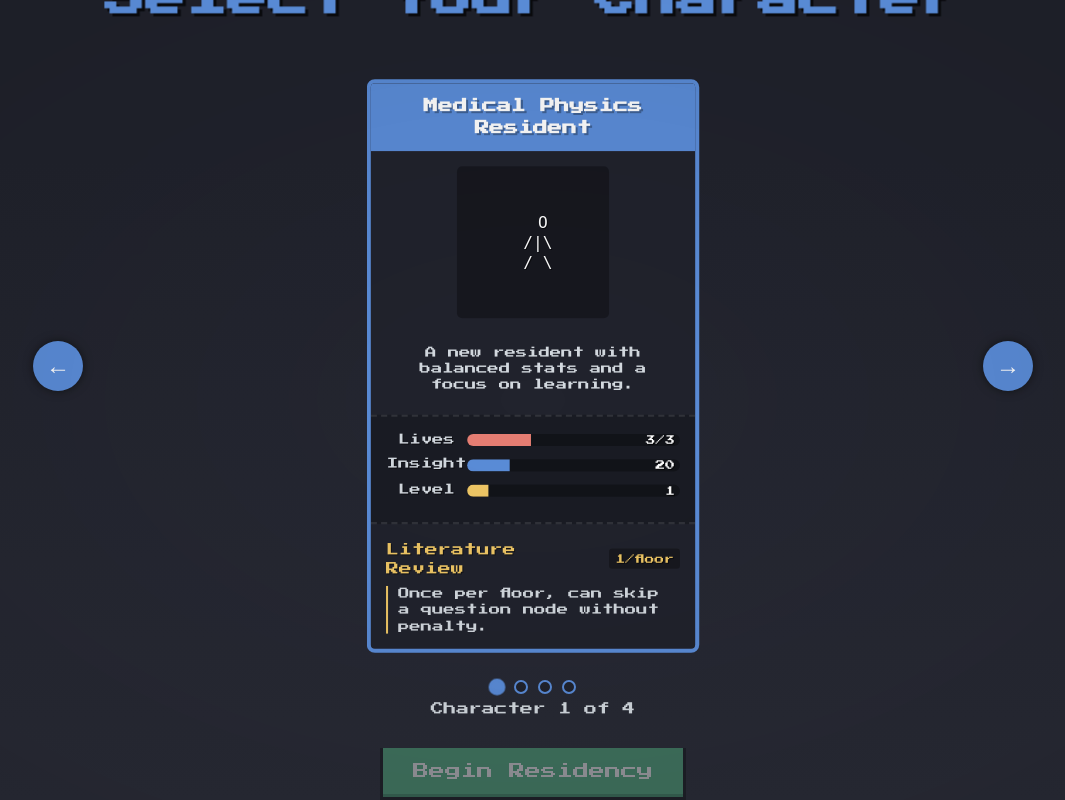
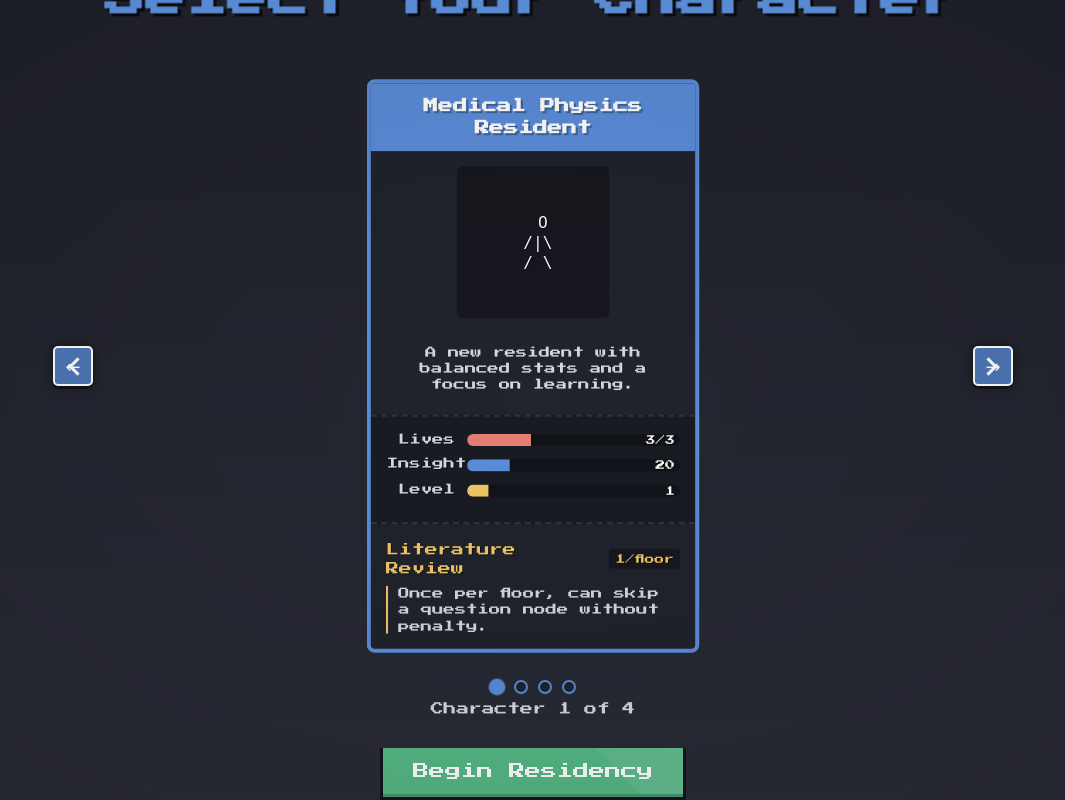
Before and after one commit to Flep-Glop/Rogue_Resident, a Flask app: page /character-select in a window 1280 px wide. Shown: the whole page, without its empty margins (107-1172 px from the left). Run offline with Flask 3, Linux system fonts and the light colour scheme.

Commit message:
good stuff

```diff
--- a/medical_physics_game/static/js/ui/map_renderer.js
+++ b/medical_physics_game/static/js/ui/map_renderer.js
@@ -525,7 +525,6 @@ const MapRenderer = {
 
     // Draw type indicator below
     ctx.font = '8px "Press Start 2P", monospace';
-    ctx.fillText(node.id, x, y + 15);
 
     // Add glow effect for available/current nodes
     if (node.state === NODE_STATE.AVAILABLE || node.state === NODE_STATE.CURRENT) {
--- a/medical_physics_game/templates/character_select.html
+++ b/medical_physics_game/templates/character_select.html
@@ -212,25 +212,28 @@
             padding-left: 10px;
         }
 
-        /* Carousel navigation arrows */
+        /* Updated carousel arrow styling */
         .carousel-arrow {
             position: absolute;
             top: 50%;
             transform: translateY(-50%);
-            background-color: var(--primary);
+            background-color: rgba(91, 141, 217, 0.8); /* Slightly transparent blue */
             color: white;
-            width: 50px;
-            height: 50px;
-            border-radius: 50%;
+            width: 40px;
+            height: 40px;
+            border-radius: 5px; /* Pixelated corners instead of round */
             display: flex;
             justify-content: center;
             align-items: center;
-            font-size: 24px;
+            font-family: 'Press Start 2P', cursive;
+            font-size: 18px;
             cursor: pointer;
             transition: all 0.2s;
-            border: none;
+            border: 2px solid white;
             z-index: 10;
-            box-shadow: 0 0 10px rgba(0, 0, 0, 0.5);
+            box-shadow:
+                0 3px 0 rgba(0, 0, 0, 0.3),
+                0 0 10px rgba(0, 0, 0, 0.5);
         }
 
         .carousel-arrow:hover {
@@ -238,14 +241,45 @@
             transform: translateY(-50%) scale(1.1);
         }
 
+        /* Position arrows closer to character cards */
         .carousel-arrow.prev {
-            left: 0;
+            left: 20px; /* Move closer to card */
         }
 
         .carousel-arrow.next {
-            right: 0;
+            right: 20px; /* Move closer to card */
         }
 
+        /* Add pixelated arrow effect */
+        .carousel-arrow::after {
+            content: "";
+            display: block;
+            width: 10px;
+            height: 10px;
+            border-style: solid;
+            border-width: 0;
+            position: absolute;
+        }
+
+        .carousel-arrow.prev::after {
+            border-right: 3px solid white;
+            border-bottom: 3px solid white;
+            transform: rotate(135deg);
+            left: 16px;
+        }
+
+        .carousel-arrow.next::after {
+            border-right: 3px solid white;
+            border-bottom: 3px solid white;
+            transform: rotate(-45deg);
+            right: 16px;
+        }
+
+        /* Add glow effect when active */
+        .carousel-arrow:active {
+            box-shadow: 0 0 15px var(--primary);
+            transform: translateY(-50%) scale(0.95);
+        }
         /* Carousel indicators */
         .carousel-indicators {
             display: flex;
@@ -433,6 +467,7 @@
                 });
         }
 
+        // Replace the renderCharacters function with this version:
         function renderCharacters(characters) {
             const carousel = document.getElementById('character-carousel');
             const indicators = document.getElementById('carousel-indicators');
@@ -462,7 +497,6 @@
                 let asciiArt = character.ascii_art || getAsciiArt(character.id);
 
                 card.innerHTML = `
-                    <div class="select-indicator">✓</div>
                     <div class="character-header">
                         <h3>${character.name}</h3>
                     </div>
@@ -506,11 +540,6 @@
                     </div>
                 `;
 
-                // Handle card click
-                card.addEventListener('click', function() {
-                    selectCharacter(character.id, index);
-                });
-
                 carousel.appendChild(card);
 
                 // Add indicator
@@ -532,6 +561,9 @@
 
             // Set up initial state
             setActiveCharacter(0);
+
+            // Enable the start button immediately - it will use the active character
+            document.getElementById('start-game-btn').disabled = false;
         }
 
         // Navigate the carousel
@@ -540,10 +572,13 @@
             navigateToCharacter(newIndex);
         }
 
-        // Navigate to a specific character
+        // Replace the navigateToCharacter function with this version:
         function navigateToCharacter(index) {
             // Update current index
             currentCharacterIndex = index;
+
+            // Set the selected character to the current active one
+            selectedCharacter = characters[index].id;
 
             // Update active state
             setActiveCharacter(index);
@@ -551,6 +586,24 @@
             // Update counter
             const counter = document.getElementById('character-counter');
             counter.textContent = `Character ${index + 1} of ${characters.length}`;
+
+            // Add visual highlight to active card
+            document.querySelectorAll('.character-card').forEach(card => {
+                if (parseInt(card.dataset.index) === index) {
+                    card.classList.add('selected');
+                } else {
+                    card.classList.remove('selected');
+                }
+            });
+
+            // Update indicators
+            document.querySelectorAll('.carousel-indicator').forEach(indicator => {
+                if (parseInt(indicator.dataset.index) === index) {
+                    indicator.classList.add('selected');
+                } else {
+                    indicator.classList.remove('selected');
+                }
+            });
 
             // Play sound
             playNavigationSound();
@@ -602,8 +655,24 @@
             playSelectionSound();
         }
 
-        // Start new game with selected character
+        // Replace the startNewGame function with this simplified version:
         function startNewGame(characterId) {
+            // If no character is explicitly provided, use the currently active one
+            if (!characterId) {
+                characterId = selectedCharacter;
+            }
+
+            // Make sure we have a character selected
+            if (!characterId && characters.length > 0) {
+                characterId = characters[currentCharacterIndex].id;
+            }
+
+            // Ensure we have a valid ID before proceeding
+            if (!characterId) {
+                console.error("No character selected");
+                return;
+            }
+
             fetch('/api/new-game', {
                 method: 'POST',
                 headers: {
@@ -618,6 +687,12 @@
             })
             .catch(error => console.error('Error starting new game:', error));
         }
+
+        // Also update the event listener for the start button:
+        document.getElementById('start-game-btn').addEventListener('click', function() {
+            // Just call startNewGame without parameters - it will use the active character
+            startNewGame();
+        });
 
         // Sound effects
         function playNavigationSound() {
```
Also changed, not shown: medical_physics_game/static/css/retro-game.css (+58 -0 lines), medical_physics_game/game_data.db.
